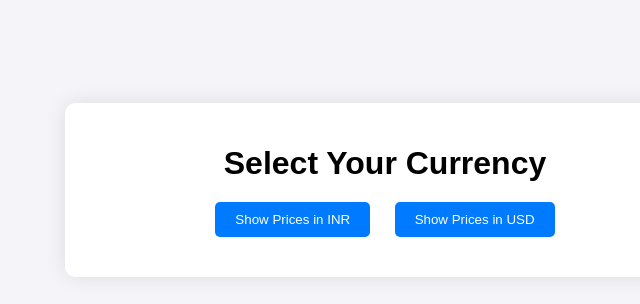
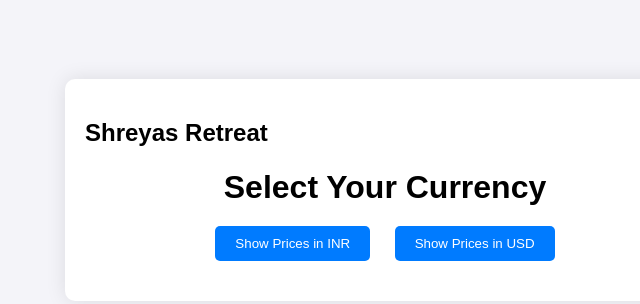
Before and after one commit to Manoharas01082000/retreat-therapies, a plain HTML site: page index.html in a window 1280 px wide. Shown: the part 210-514 px from the top of the page, without its empty margins (255-895 px from the left). Drawn offline with Linux system fonts and the light colour scheme.

Commit message:
Update index.html

```diff
--- a/index.html
+++ b/index.html
@@ -8,6 +8,7 @@
 </head>
 <body>
     <div class="container">
+        <h2> Shreyas Retreat </h2>
         <h1>Select Your Currency</h1>
         <div class="button-group">
             <button onclick="selectCurrency('INR')">Show Prices in INR</button>
```
